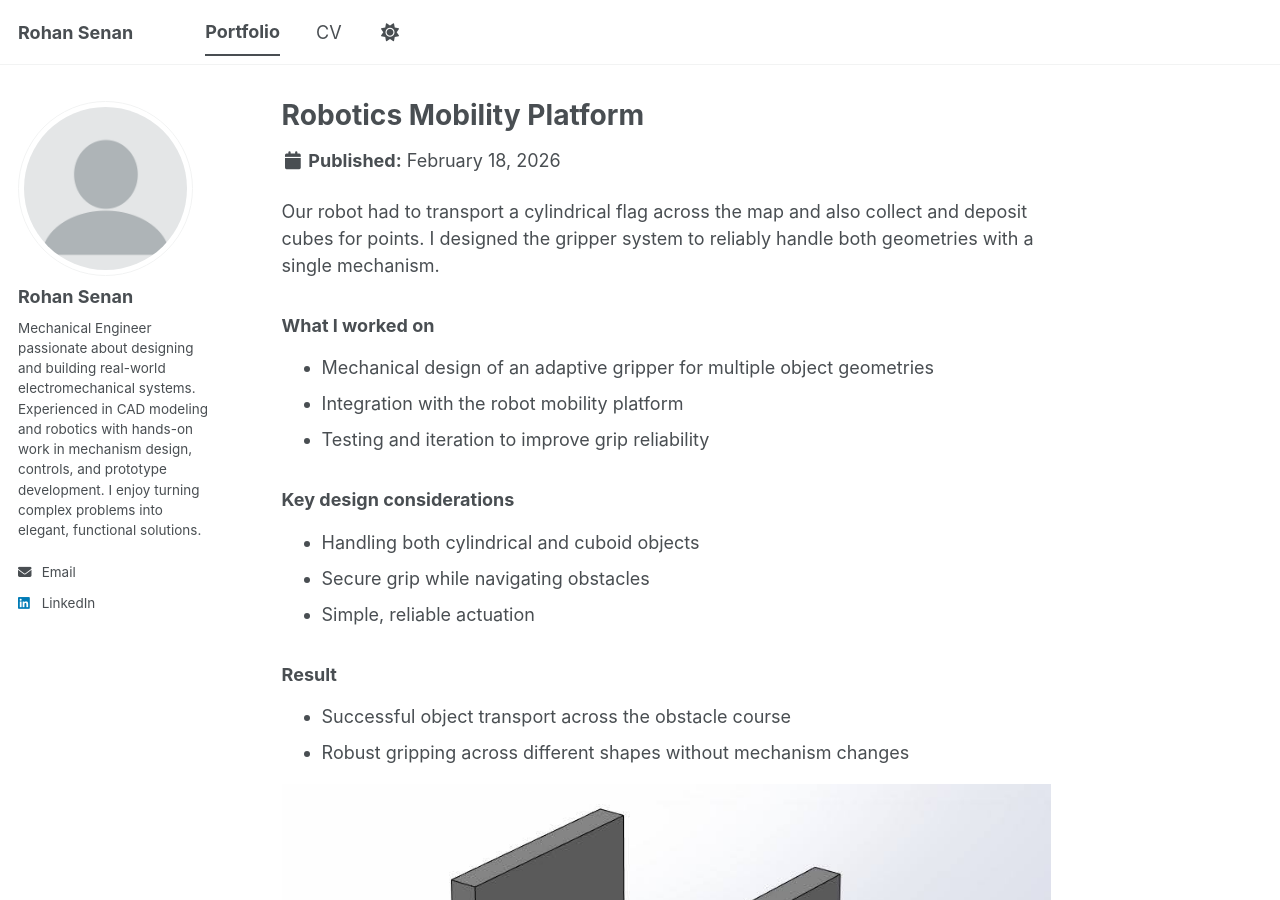
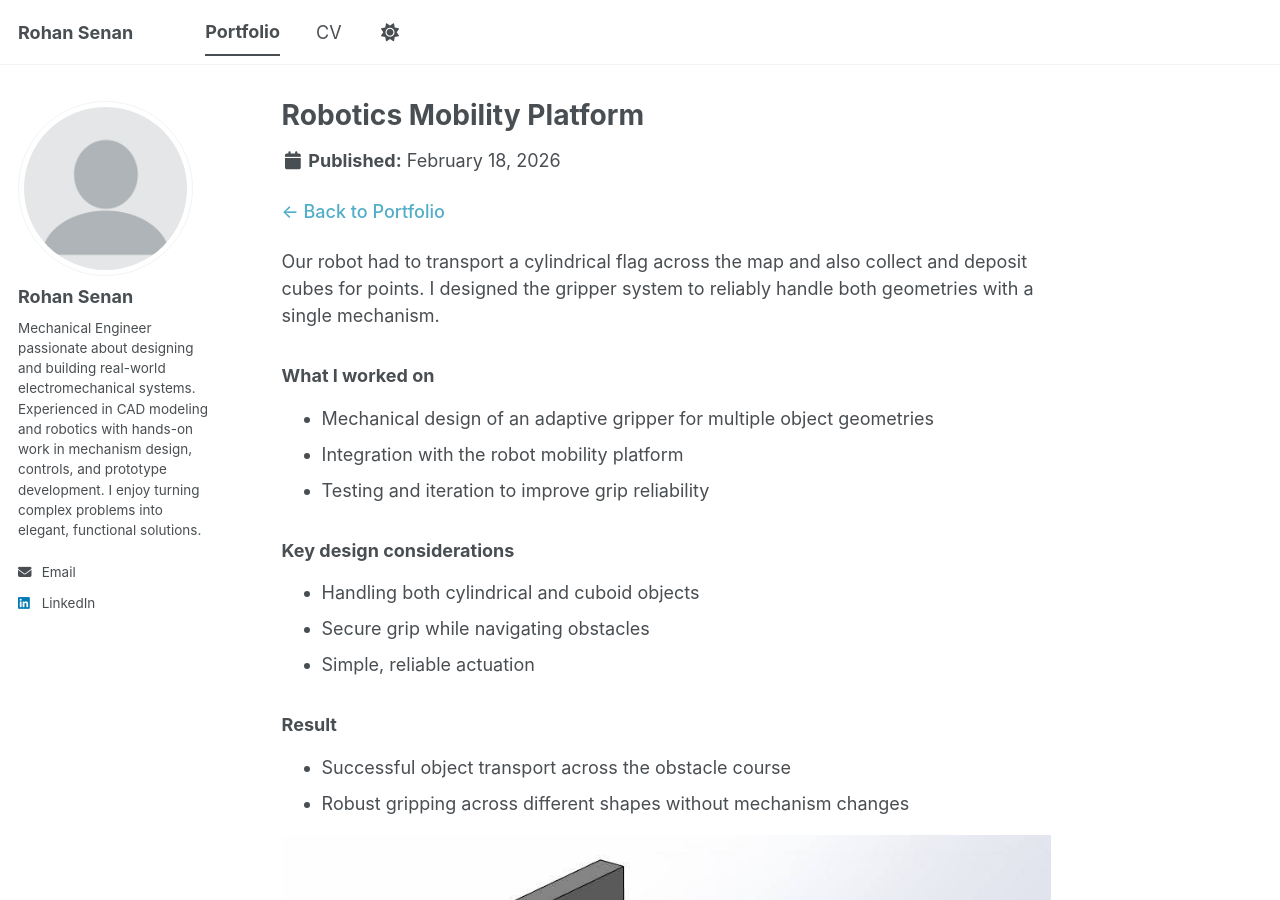
Before and after one commit to rohansenan/rohansenan.github.io, a Jekyll site: the page built from _portfolio/04_RMP.md, in a window 1280 px wide and 900 px high. Built offline with Jekyll 4.4.1, drawn with Linux system fonts in a browser that asks for light colours; a script bundle is joined from its source files by our own code; library files that are not in the unit come from our copies.

Commit message:
Update single.html

```diff
--- a/_layouts/single.html
+++ b/_layouts/single.html
@@ -45,6 +45,15 @@ layout: default
       {% endunless %}
 
       <section class="page__content" itemprop="text">
+
+          {% if page.collection == 'portfolio' %}
+            <p>
+              <a href="/portfolio/" style="text-decoration:none; font-weight:500;">
+                ← Back to Portfolio
+              </a>
+            </p>
+          {% endif %}
+
         {{ content }}
 
         {% if page.citation and page.paperurl and page.slidesurl and page.bibtexurl %}
```
